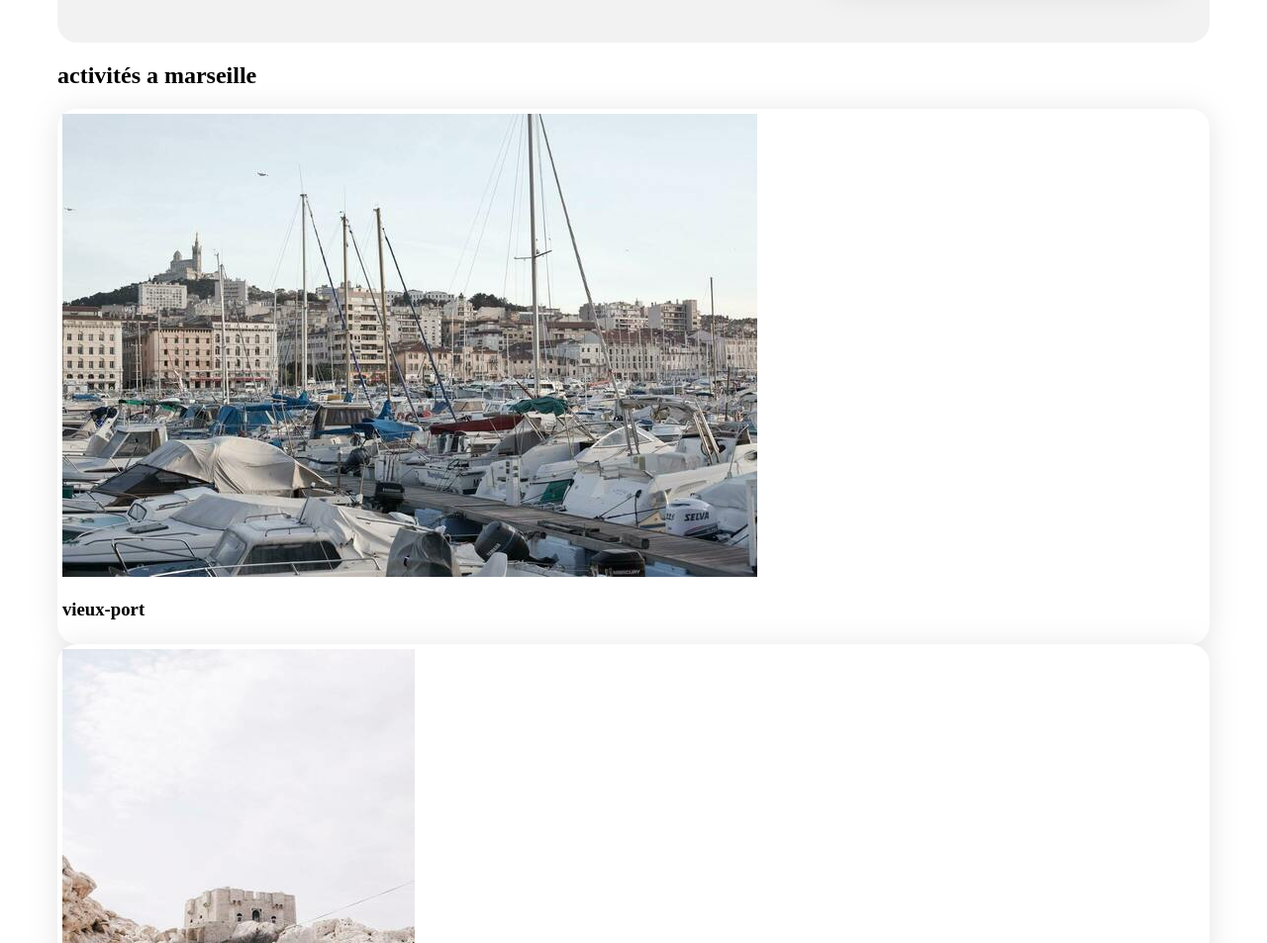
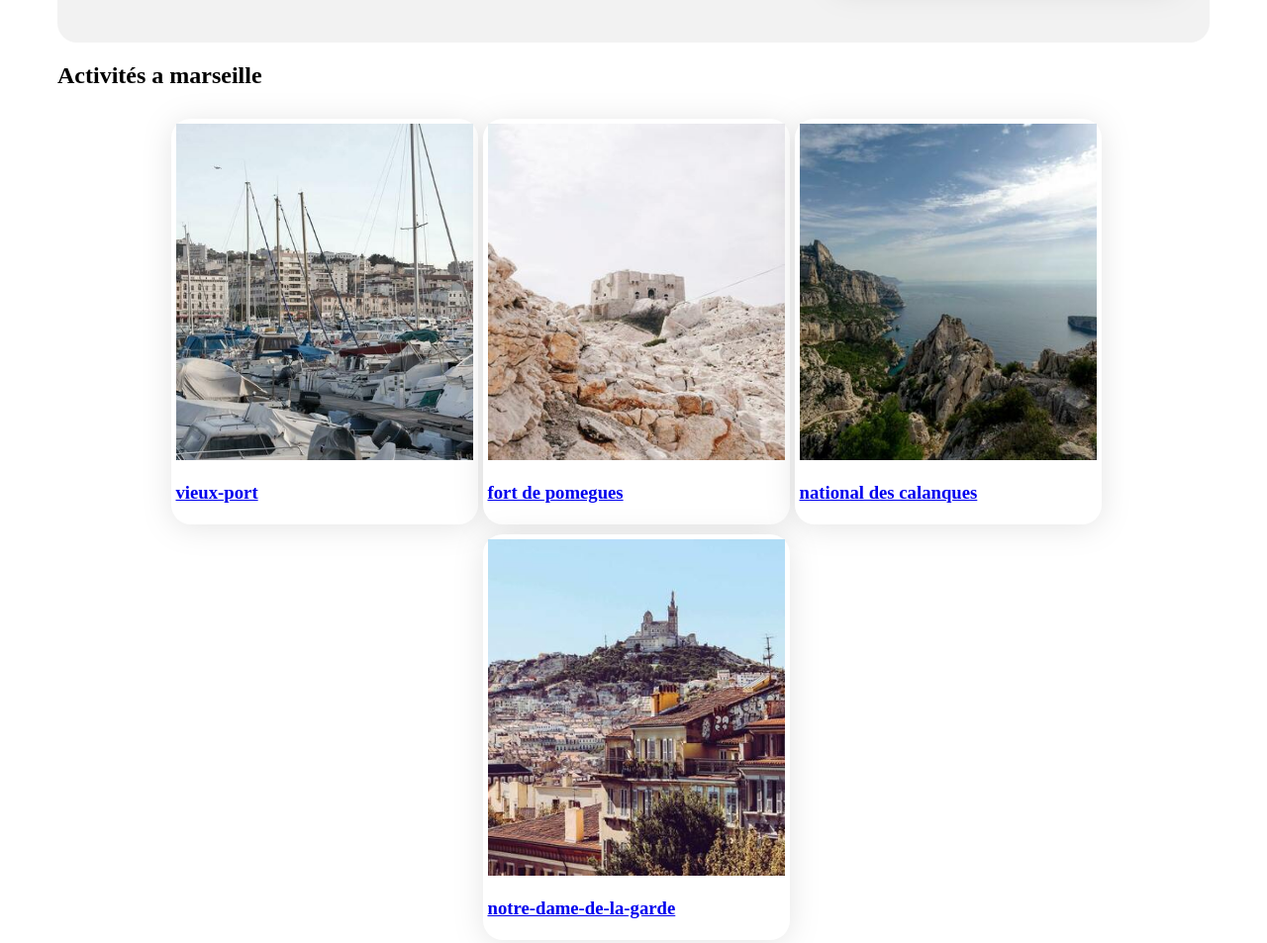
Before and after one commit to mahjoub-oumayma/OPC_FRM_PRJ2, a plain HTML site: page index.html in a window 1280 px wide. Shown: the part 980-1933 px from the top of the page at 99% size. Drawn offline with Linux system fonts and the light colour scheme.

Commit message:
activités

```diff
--- a/index.html
+++ b/index.html
@@ -234,38 +234,48 @@
                 </section>
             </div>
 
-            <section>
-                <div class="idac">
-                    <h2>activités a marseille</h2>
-                    <div class="card">
-                        <img src="images/activities/reno-laithienne.jpg">
+            <section class="activities">
+                <div class="ac-title">
+                    <h2>Activités a marseille</h2>
+                </div>
+                <div class="card-ac">
+                    <a href="#">
+                        <article class="card">
+                            <img src="images/activities/reno-laithienne.jpg" alt="image de vieux-port">
                             <div class="container">
                                 <h3>vieux-port</h3>
                             </div>
-                    </div>
-                    <div class="card">
-                        <img src="images/activities/paul-hermann.jpg">
+                        </article>
+                    </a>
+                    <a href="#">
+                        <article class="card">
+                            <img src="images/activities/paul-hermann.jpg" alt="image de fort de pomégues">
                             <div class="container">
                                 <h3>fort de pomegues</h3>
                             </div>
-                    </div>
-                    <div class="card">
-                        <img src="images/activities/kilyan-sockalingum.jpg">
+                        </article>
+                    </a>
+                    <a href="#">
+                        <article class="card">
+                            <img src="images/activities/kilyan-sockalingum.jpg" alt="image de national des calanques">
                             <div class="container">
                                 <h3> national des calanques</h3>
                             </div>
-                    </div>
-                    <div class="card">
-                        <img src="images/activities/florian-wehde.jpg">
+                        </article>
+                    </a>
+                    <a href="#">
+                        <article class="card">
+                            <img src="images/activities/florian-wehde.jpg" alt="image de notre-dame-de-la-garde">
                             <div class="container">
                                 <h3>notre-dame-de-la-garde</h3>
                             </div>
-                    </div>
+                        </article>
+                    </a>
                 </div>
             </section>
         </main>
-
         <footer>
+            <div class="row">
                 <h4>À propos</h4>
                 <ul>
                     <li>Fonctionnement du site</li>
@@ -284,6 +294,8 @@
                     <li>centre d'aide</li>
                     <li>nous contacter</li>
                 </ul>
+            </div>
         </footer>
     </div>
+    </div>
 </body>
--- a/style.css
+++ b/style.css
@@ -237,3 +237,44 @@ input[type="text"] {
 .grey {
   color: #F2F2F2
 }
+
+/*******activites********/
+
+.ac-title {
+  display: flex;
+}
+
+.activites {
+  width: 100%;
+}
+
+.card-ac {
+  display: flex;
+  flex-wrap: wrap;
+  justify-content: center;
+  flex-direction: row;
+  border-radius: 100px;
+}
+
+.card-ac .card {
+  margin-top: 10px;
+  margin-left: 5px;
+  width: 300px;
+  height: 400px;
+}
+
+.card-ac img {
+  width: 100%;
+  height: 85%;
+}
+
+.card-ac .container {
+  display: flex;
+  width: 100%;
+  height: 80%;
+
+}
+
+.footer {
+  display: block;
+}
```
Lines whose indentation alone changed are shown as unchanged.
